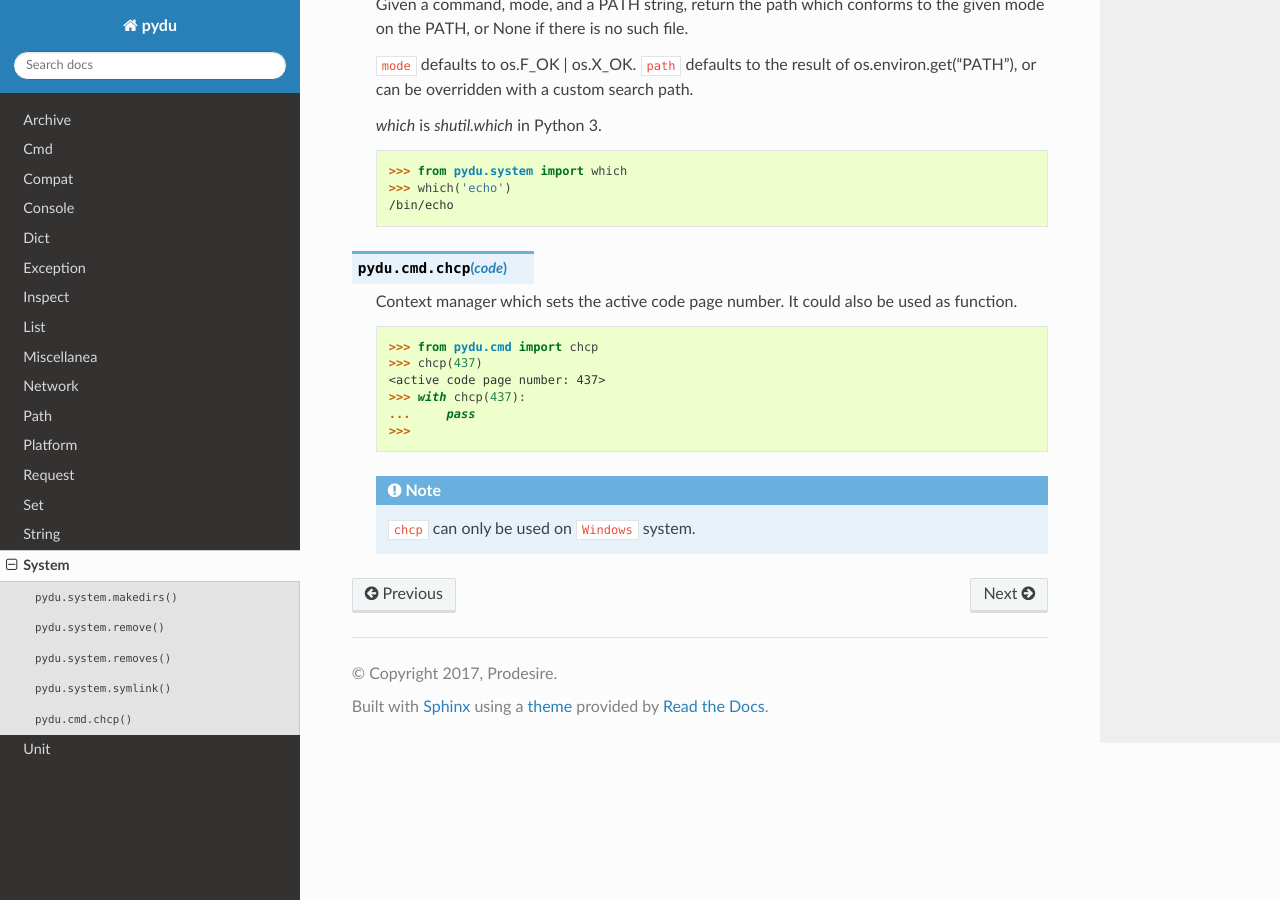
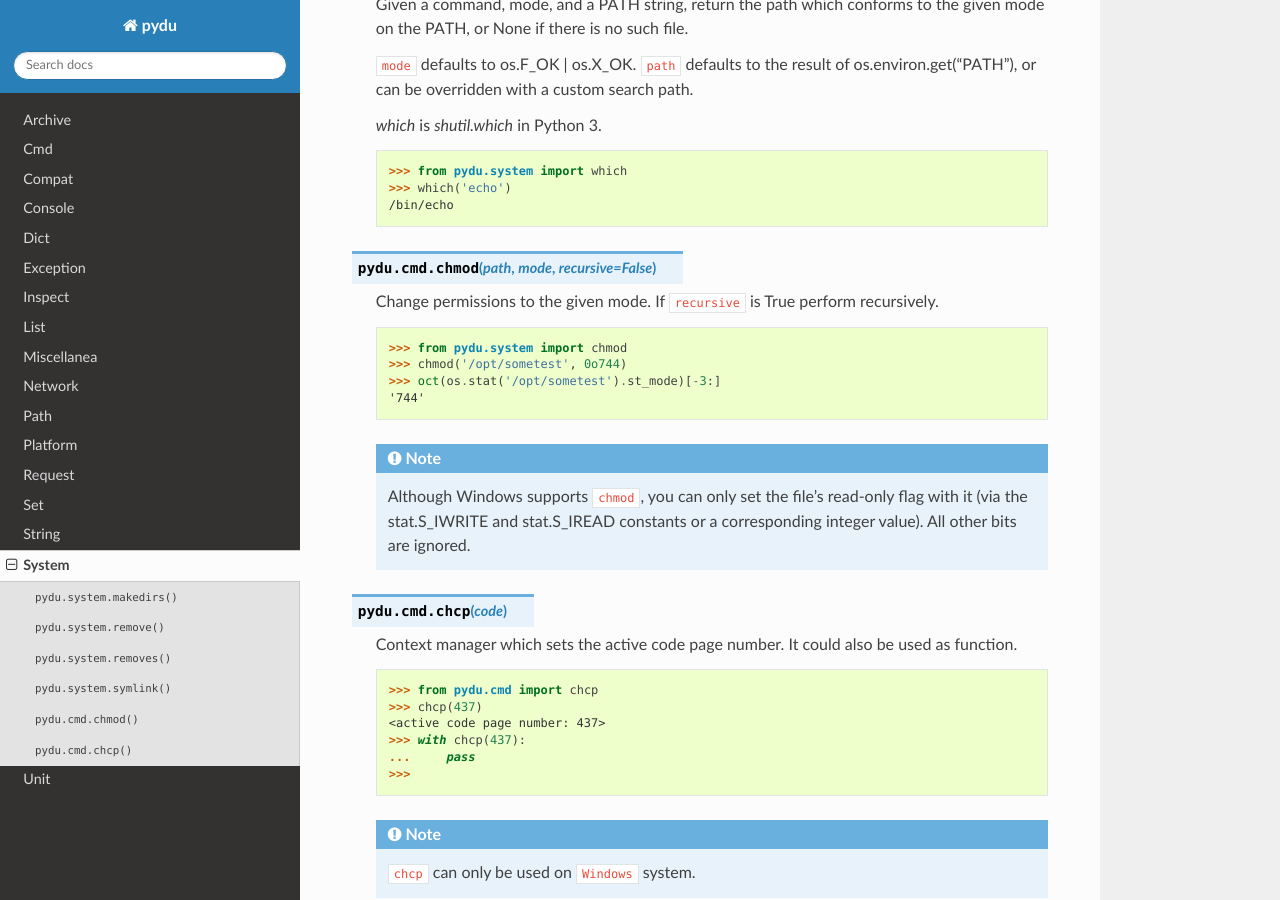
Before and after one commit to flaggo/pydu, a Sphinx documentation site: the page built from docs/system.rst, in a window 1280 px wide and 900 px high, scrolled down 2488 px. Built offline with Sphinx 7.4.7 and the Read the Docs theme 2.0.0, drawn with Linux system fonts in a browser that asks for light colours.

Commit message:
improve system.chmod and its test; add doc for system.chmod.

```diff
--- a/docs/system.rst
+++ b/docs/system.rst
@@ -127,6 +127,22 @@ System
     >>> which('echo')
     /bin/echo
 
+
+.. py:function:: pydu.cmd.chmod(path, mode, recursive=False)
+
+    Change permissions to the given mode.
+    If ``recursive`` is True perform recursively.
+
+    >>> from pydu.system import chmod
+    >>> chmod('/opt/sometest', 0o744)
+    >>> oct(os.stat('/opt/sometest').st_mode)[-3:]
+    '744'
+
+    .. note:: Although Windows supports ``chmod``, you can only set the file’s
+        read-only flag with it (via the stat.S_IWRITE and stat.S_IREAD constants
+        or a corresponding integer value). All other bits are ignored.
+
+
 .. py:function:: pydu.cmd.chcp(code)
 
     Context manager which sets the active code page number.
```
Also changed, not shown: 2 other files.
